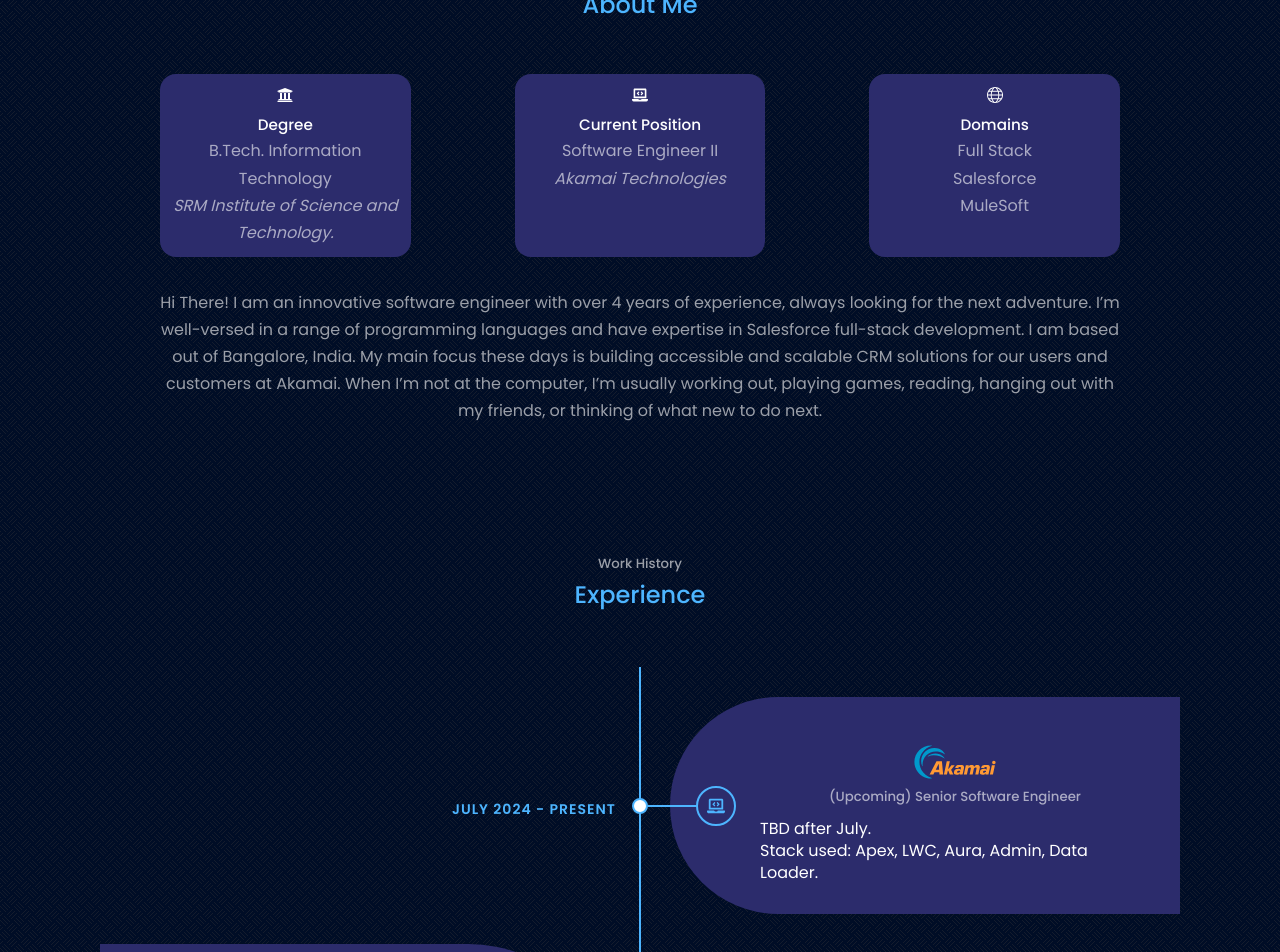
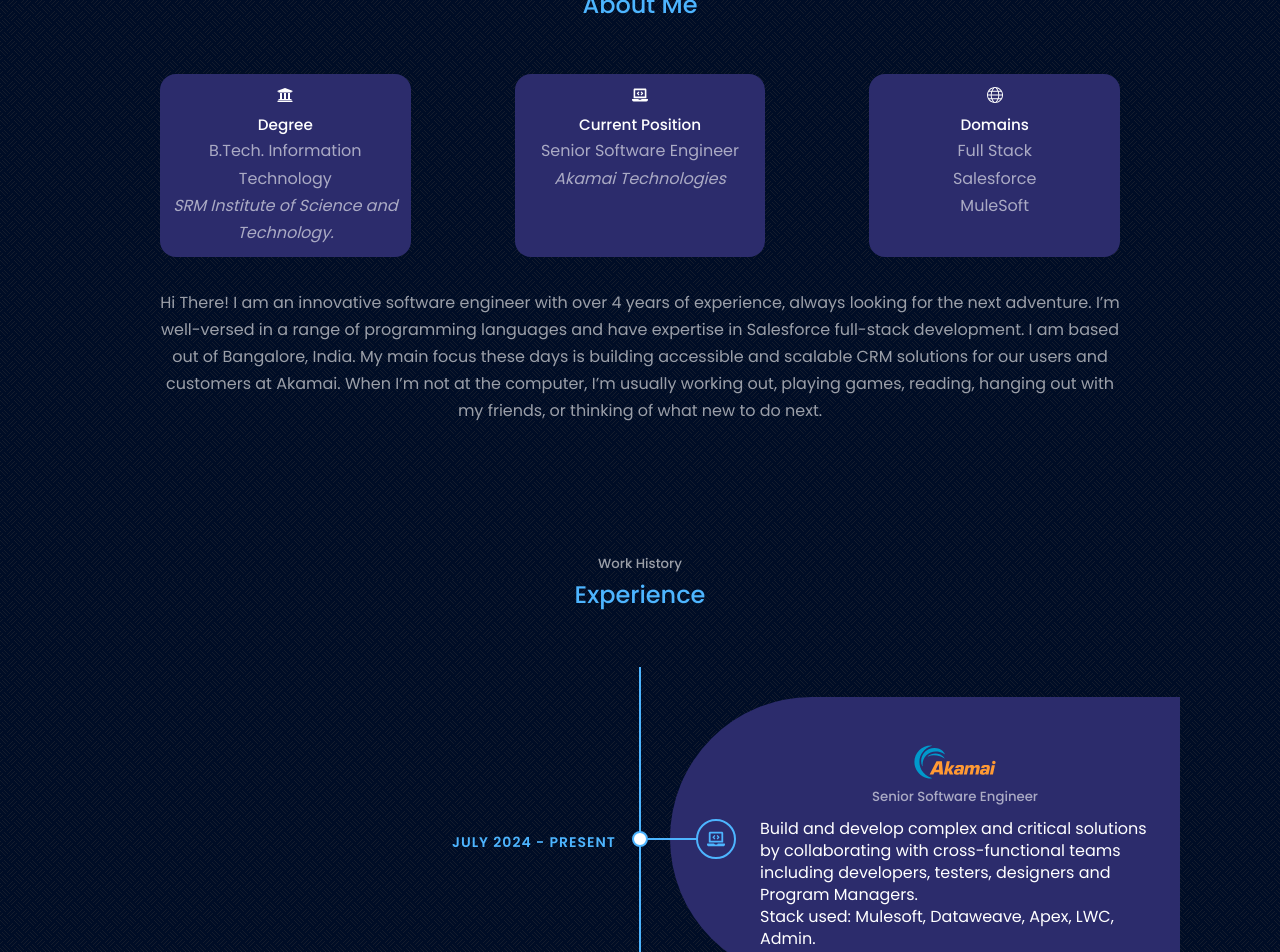
Before and after one commit to saiyam31098/saiyxm_portfolio, a React (Create React App) app: page / in a window 1280 px wide. Shown: the part 500-1452 px from the top of the page. Built offline with nearby package versions, Linux system fonts and the light colour scheme.

Commit message:
Changed experience and about to SSE

```diff
--- a/src/components/about/about.jsx
+++ b/src/components/about/about.jsx
@@ -23,7 +23,7 @@
                         <article className='about__card'>
                             <FaLaptopCode />
                             <h5>Current Position</h5>
-                            <small>Software Engineer II <br /><i>Akamai Technologies</i></small>
+                            <small>Senior Software Engineer <br /><i>Akamai Technologies</i></small>
                         </article>
 
                         <article className='about__card'>
--- a/src/components/experience/experience.jsx
+++ b/src/components/experience/experience.jsx
@@ -17,9 +17,9 @@
                     <div class="content">
                     <center><img src={AKAM_LOGO} className="experience__akamLogo" alt='Akamai Logo'></img></center>
                         {/* <h2>Akamai Technologies</h2> */}
-                        <h5 className="job__position">(Upcoming) Senior Software Engineer</h5>
-                        <p> TBD after July.
-                            <br/>Stack used: Apex, LWC, Aura, Admin, Data Loader.
+                        <h5 className="job__position">Senior Software Engineer</h5>
+                        <p> Build and develop complex and critical solutions by collaborating with cross-functional teams including developers, testers, designers and Program Managers.
+                            <br/>Stack used: Mulesoft, Dataweave, Apex, LWC, Admin.
                         </p>
                     </div>
                 </div>
```
